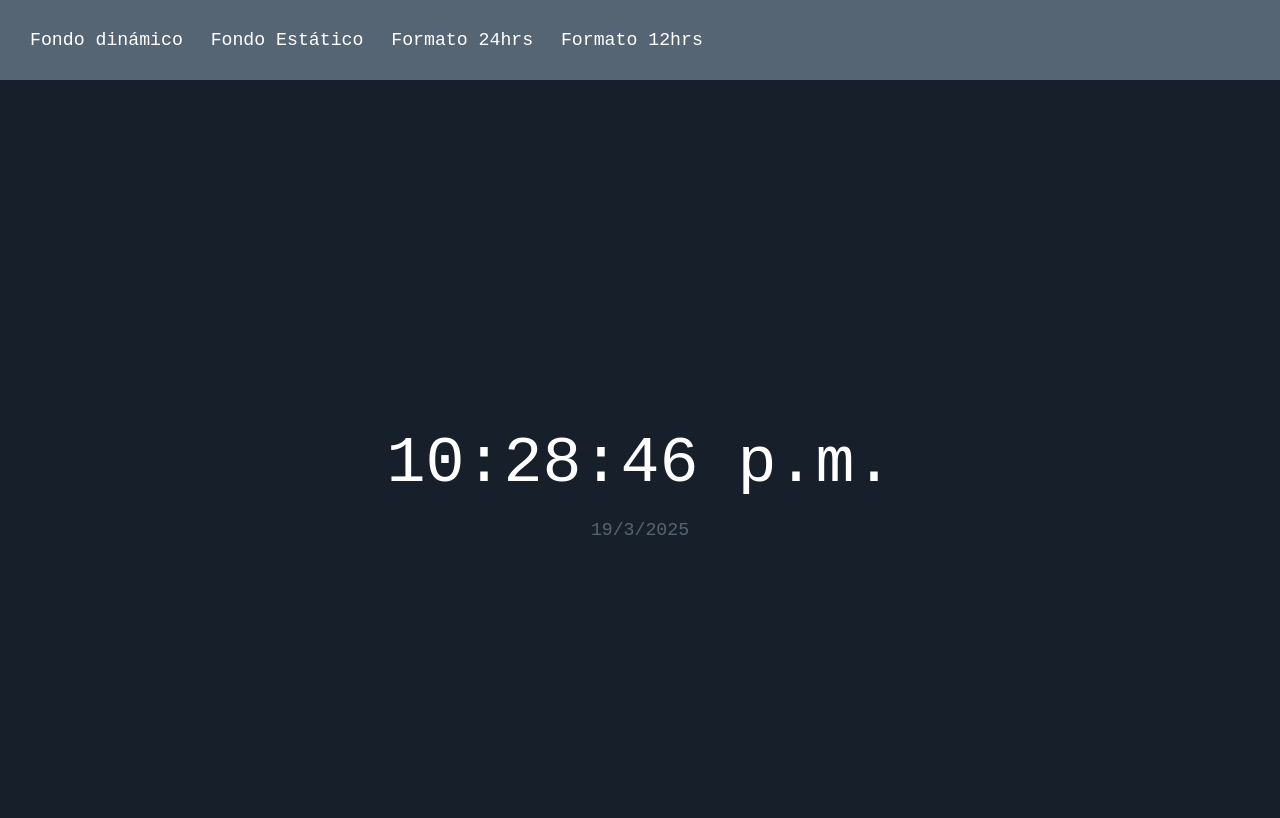
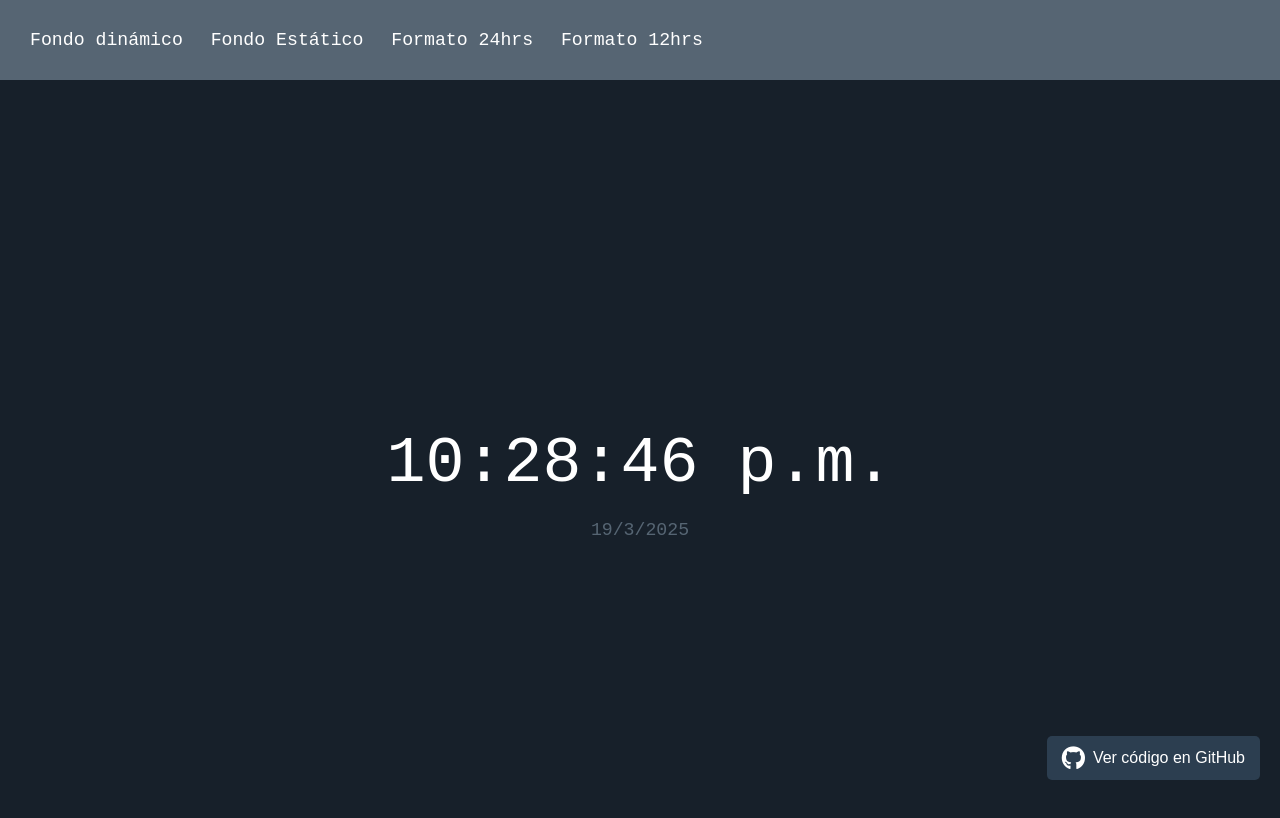
Before and after one commit to WilbertOritz/Reloj-js, a plain HTML site: page index.html in a window 1280 px wide. Drawn offline with Linux system fonts and the light colour scheme.

Commit message:
Agrega enlace al código en la página y actualiza README

```diff
--- a/index.html
+++ b/index.html
@@ -4,6 +4,10 @@
     <meta charset="UTF-8">
     <meta name="viewport" content="width=device-width, initial-scale=1.0">
     <link rel="stylesheet" href="styles.css">
+    <link
+        rel="stylesheet"
+        href="https://cdnjs.cloudflare.com/ajax/libs/font-awesome/6.4.0/css/all.min.css"
+    >
     <title>Reloj Digital</title>
 </head>
 <body>
@@ -19,6 +23,15 @@
             <p id="fecha", class="fecha-reloj"></p>
         </div>
     </div>
+    <footer>
+        <a
+            href="https://github.com/WilbertOritz/Reloj-js"
+            target="_blank"
+            class="github-link"
+            >
+            <i class="fab fa-github"></i> Ver código en GitHub
+        </a>
+    </footer>
     <script src="app.js"></script>
 </body>
 </html>
--- a/styles.css
+++ b/styles.css
@@ -32,7 +32,6 @@ button:hover{
 }
 
 .reloj-container{
-    /* background-color: #2c3e50;  */
     background-color: transparent;
 }
 
@@ -49,3 +48,27 @@ button:hover{
     font-size: 1.4rem;
     padding: 0.5rem;
 }
+
+.github-link {
+    position: fixed;
+    bottom: 20px;
+    right: 20px;
+    display: flex;
+    align-items: center;
+    gap: 8px;
+    padding: 10px 15px;
+    background-color: #2c3e50;
+    color: white;
+    text-decoration: none;
+    border-radius: 5px;
+    font-family: Arial, sans-serif;
+    transition: background-color 0.3s;
+}
+
+.github-link:hover {
+    background-color: coral;
+}
+
+.fab.fa-github {
+    font-size: 24px;
+}
```
Also changed, not shown: 1 other file.
